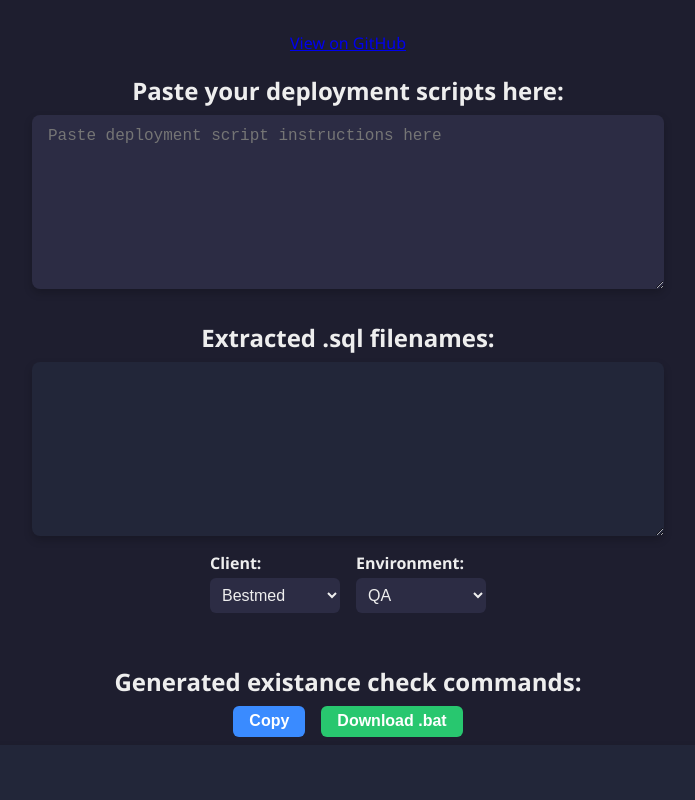
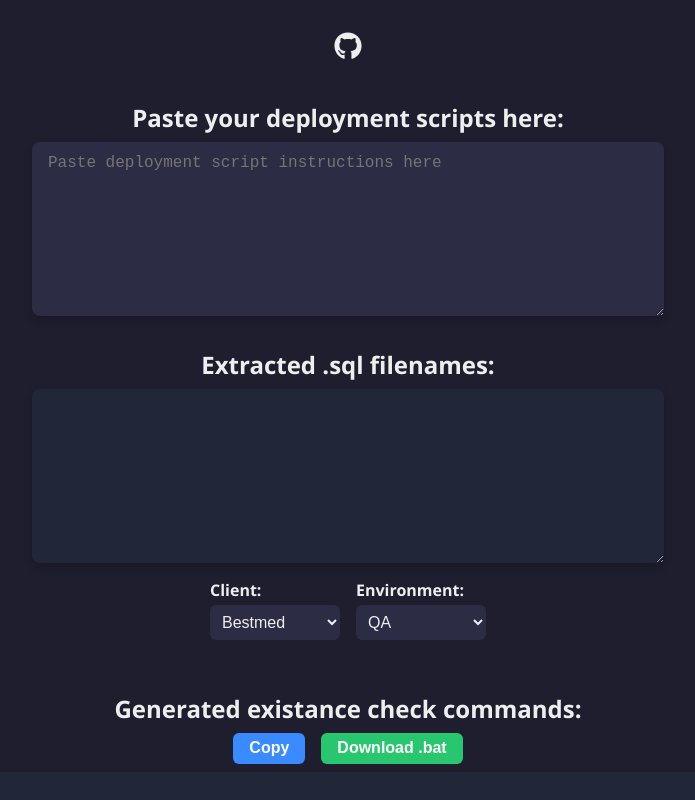
Before and after one commit to senjumomo/existance-check, a React (Create React App) app: page / in a window 1280 px wide. Shown: the top 800 px of the page, without its empty margins (292-987 px from the left). Built offline with nearby package versions, Linux system fonts and the light colour scheme.

Commit message:
Replaced git link with icon

```diff
--- a/package.json
+++ b/package.json
@@ -10,6 +10,7 @@
     "@testing-library/user-event": "^13.5.0",
     "react": "^19.1.0",
     "react-dom": "^19.1.0",
+    "react-icons": "^5.5.0",
     "react-scripts": "5.0.1",
     "web-vitals": "^2.1.4"
   },
--- a/src/App.js
+++ b/src/App.js
@@ -1,4 +1,5 @@
 import React, { useState } from "react";
+import { FaGithub } from "react-icons/fa";
 
 // Client paths including Test client with TEST environment
 const clientPaths = {
@@ -141,13 +142,14 @@ function App() {
 
     <div style={styles.container}>
       {/* GitHub clickable text */}
+      {/* GitHub clickable text */}
       <a
         href="https://github.com/senjumomo"
         target="_blank"
         rel="noopener noreferrer"
         style={styles.githubLink}
       >
-        View on GitHub
+        <FaGithub size={28} /> {/* adjust the size as you like */}
       </a>
 
       <h2 style={styles.heading}>Paste your deployment scripts here:</h2>
@@ -212,6 +214,14 @@ function App() {
 }
 
 const styles = {
+  githubLink: {
+    color: "#eee",
+    textDecoration: "none",
+    fontWeight: "bold",
+    fontSize: "1rem",
+    marginBottom: "1rem",
+    transition: "color 0.2s",
+  },
   container: {
     padding: "2rem",
     fontFamily: "'Segoe UI', Tahoma, Geneva, Verdana, sans-serif",
```
Also changed, not shown: 1 other file (tests, documents, lock files or other folders).
